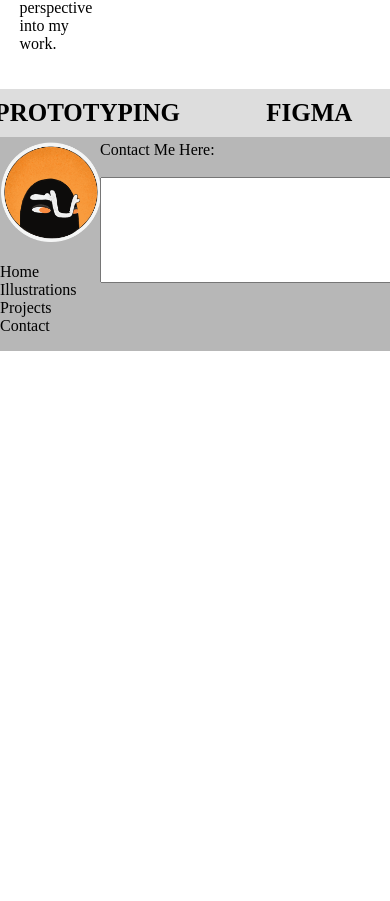
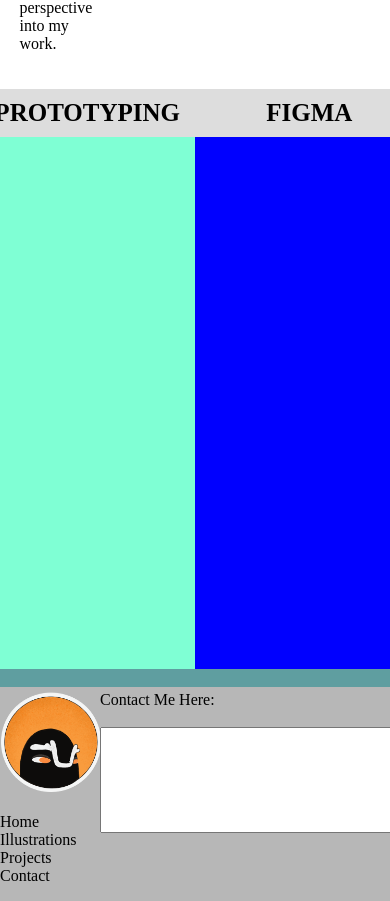
Before and after one commit to prismotasycakes/UX_UI_HW_18, a plain HTML site: page index.html in a window 390 px wide. Shown: the part 1156-2057 px from the top of the page. Before the commit the page ends 1507 px from the top, so only its background shows below. Drawn offline with Linux system fonts and the light colour scheme.

Commit message:
Updated layout

```diff
--- a/css/style.css
+++ b/css/style.css
@@ -79,6 +79,35 @@
     }
 }
 
+/*Projects Section*/
+
+.containers{
+    display: grid;
+
+    grid-template-columns: 1fr 1fr 1fr;
+    grid-template-rows: 1fr;
+    height: 550px;
+    grid-template-areas: "projectOne projectTwo projectThree";
+
+
+}
+
+.projectOne{
+    background-color: aquamarine; /*replace with image*/
+    grid-area: projectOne;
+
+}
+
+.projectTwo{
+    background-color: blue; /*replace with image*/
+    grid-area: projectTwo;
+}
+
+.projectThree{
+    background-color: cadetblue; /*replace with image*/
+    grid-area: projectThree;
+}
+
 /*footer content*/
 #details{
     width: 400px;
@@ -123,3 +152,20 @@
 .footerRight{
     justify-content: flex-end;
 }
+
+/*Responsive Layout for Mobile*/
+@media only screen and (max-width: 900px){
+
+    .containers{
+
+        grid-template-columns: 1fr 1fr;
+        grid-template-rows: 2fr;
+        /* height: 550px; */
+        grid-template-areas: "projectOne projectTwo"
+            "projectThree projectThree"
+            " projectThree projectThree";
+
+
+    }
+
+}
--- a/index.html
+++ b/index.html
@@ -63,9 +63,9 @@
 
         <section class="projects">
             <div class="containers">
-                <div></div>
-                <div></div>
-                <div></div>
+                <div class="projectOne"><img src=""></div>
+                <div class="projectTwo"><img src=""></div>
+                <div class="projectThree"><img src=""></div>
             </div>
         </section>
 
```
